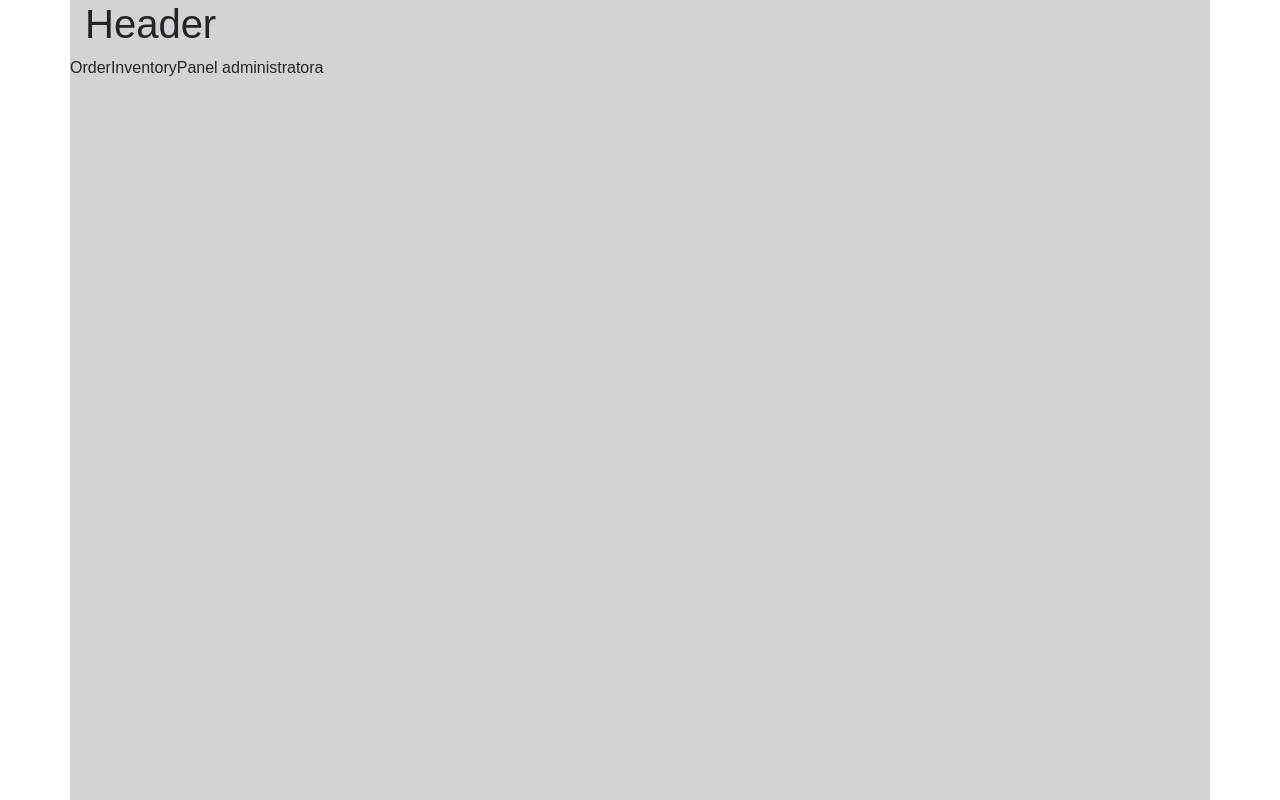
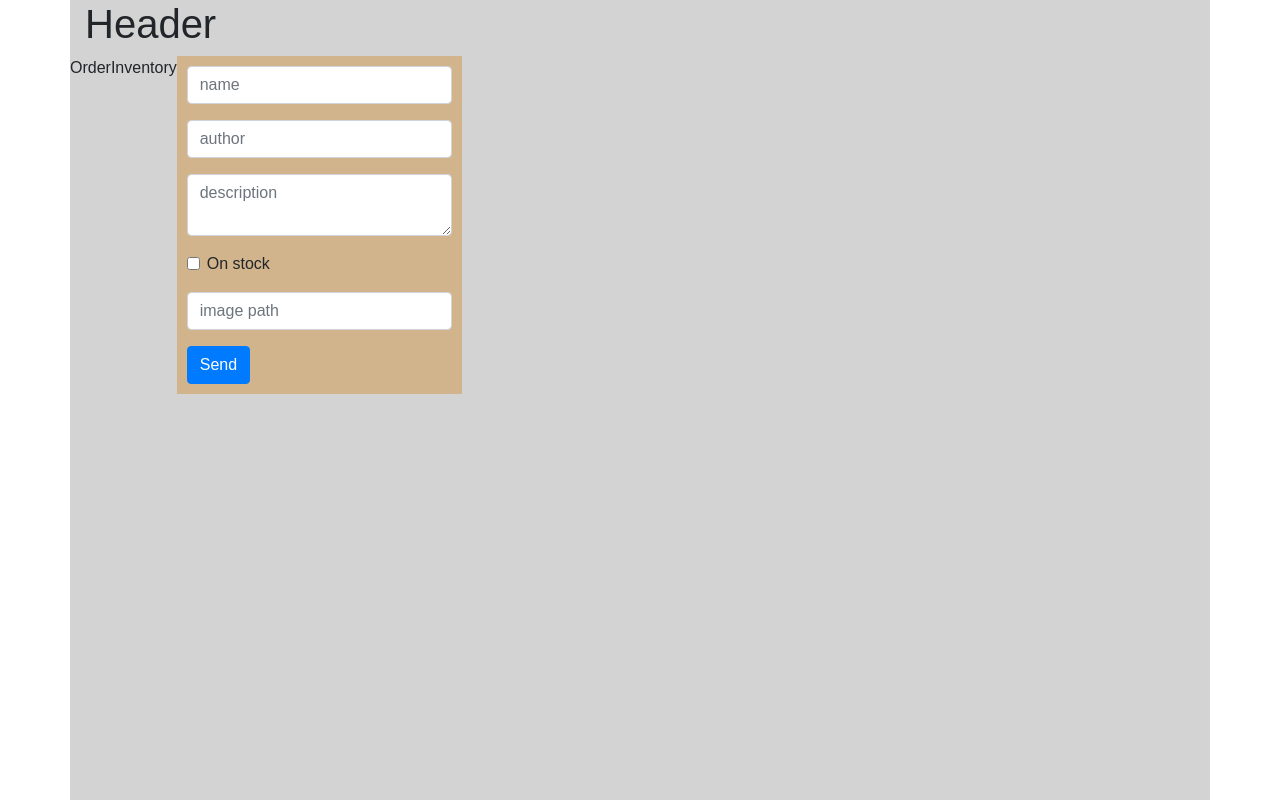
Before and after one commit to justynamak/kurs-react, a React (Create React App) app: page / in a window 1280 px wide. Built offline with nearby package versions, Linux system fonts and the light colour scheme.

Commit message:
dodanie i obsługa formularza kontrolowanego

```diff
--- a/src/components/AdminPanel/AdminPanel.js
+++ b/src/components/AdminPanel/AdminPanel.js
@@ -1,8 +1,115 @@
 import React, { Component } from "react";
 
 class AdminPanel extends Component {
+  state = {
+    book: {
+      name: "",
+      author: "",
+      description: "",
+      onStock: true,
+      image: ""
+    }
+  };
+  onHandleChangeInput = e => {
+    let book;
+
+    if (e.target.name === "onStock") {
+      book = {
+        ...this.state.book,
+        [e.target.name]: e.target.checked
+      };
+    } else {
+      book = {
+        ...this.state.book,
+        [e.target.name]: e.target.value
+      };
+    }
+
+    this.setState({
+      book
+    });
+  };
+  handleAddNewBook = e => {
+    e.preventDefault();
+
+    const newBook = { ...this.state.book };
+
+    this.props.addBook(newBook);
+
+    this.setState({
+      book: {
+        name: "",
+        author: "",
+        description: "",
+        onStock: true,
+        image: ""
+      }
+    });
+  };
   render() {
-    return <div>Panel administratora</div>;
+    return (
+      <div className="admin-panel col-md-3">
+        <form onSubmit={this.handleAddNewBook}>
+          <div className="form-group">
+            <input
+              type="text"
+              placeholder="name"
+              name="name"
+              className="form-control"
+              id="bookName"
+              value={this.state.book.name}
+              onChange={this.onHandleChangeInput}
+            />
+          </div>
+          <div className="form-group">
+            <input
+              type="text"
+              placeholder="author"
+              id="author"
+              name="author"
+              className="form-control"
+              value={this.state.book.author}
+              onChange={this.onHandleChangeInput}
+            />
+          </div>
+          <div className="form-group">
+            <textarea
+              name="description"
+              id="description"
+              placeholder="description"
+              className="form-control"
+              value={this.state.book.description}
+              onChange={this.onHandleChangeInput}
+            ></textarea>
+          </div>
+          <div className="form-group form-check">
+            <input
+              type="checkbox"
+              className="form-check-input"
+              id="onStock"
+              name="onStock"
+              value={this.state.book.onStock}
+              onChange={this.onHandleChangeInput}
+            />
+            <label htmlFor="onStock" className="form-check-label">
+              On stock
+            </label>
+          </div>
+          <div className="form-group">
+            <input
+              type="text"
+              placeholder="image path"
+              id="image"
+              name="image"
+              className="form-control"
+              value={this.state.book.image}
+              onChange={this.onHandleChangeInput}
+            />
+          </div>
+          <button className="btn btn-primary">Send</button>
+        </form>
+      </div>
+    );
   }
 }
 export default AdminPanel;
```
